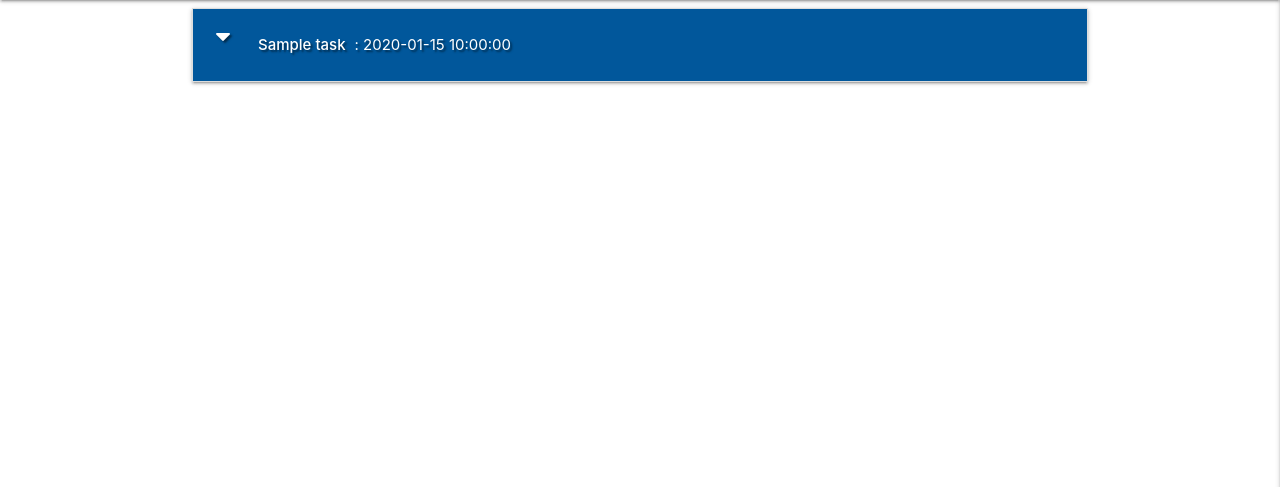
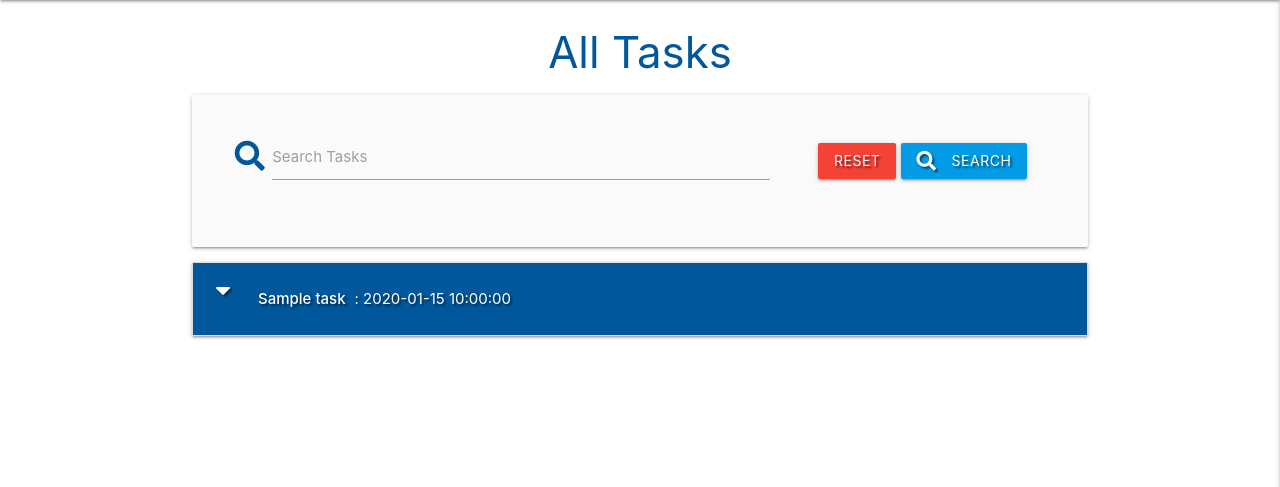
Before and after one commit to Andrew-code2020/datacentricminiproject, a Flask app: page / in a window 1280 px wide. Shown: the part 64-551 px from the top of the page. Run offline with Flask 2, Linux system fonts and the light colour scheme; a database or web service that is not in the repository returns one stand-in record (values such as "Sample title"); some libraries are stand-ins or nearby versions.

Commit message:
add search functionality

```diff
--- a/app.py
+++ b/app.py
@@ -23,6 +23,13 @@ mongo = PyMongo(app)
 def get_tasks():
     tasks = list(mongo.db.tasks.find())
     return render_template("tasks.html", tasks=tasks)
+
+@app.route("/search", methods=["GET", "POST"])
+def search():
+    query = request.form.get("query")
+    tasks = list(mongo.db.tasks.find({"$text": {"$search": query}}))
+    return render_template("tasks.html", tasks=tasks)
+
 
 
 @app.route("/register", methods=["GET", "POST"])
--- a/templates/tasks.html
+++ b/templates/tasks.html
@@ -1,6 +1,36 @@
-{% extends "base.html" %}
-{% block content %}
+{% extends "base.html" %} {% block content %}
 
+
+<h3 class="light-blue-text text-darken-4 center-align">All Tasks</h3>
+
+<div class="row card-panel grey lighten-5">
+  <form action="{{ url_for('search') }}" method="post" class="col s12">
+    <div class="row valign-wrapper center-align">
+      <div class="input-field col s12 m8">
+        <i class="fas fa-search prefix light-blue-text text-darken-4"></i>
+        <input
+          type="text"
+          name="query"
+          id="query"
+          minlength="3"
+          class="validate"
+          required
+        />
+        <label for="query">Search Tasks</label>
+      </div>
+      <div class="col s12 m4">
+        <a href="{{ url_for('get_tasks') }}" class="red btn text-shadow"
+          >Reset</a
+        >
+        <button type="submit" class="light-blue darken-1 btn text-shadow">
+          <i class="fas fa-search left"></i> Search
+        </button>
+      </div>
+    </div>
+  </form>
+</div>
+
+{% if tasks|length > 0 %}
 
 <ul class="collapsible">
   {% for task in tasks %}
@@ -10,27 +40,40 @@
       <div class="col s3">
         <i class="fas fa-caret-down"></i>
         {% if session.user|lower == task.created_by|lower %}
-                    <a href="{{url_for ('delete_task', task_id=task._id)}}" class="btn-small green accent-4">Done</a>
-                    <a href="{{url_for ('edit_task', task_id=task._id)}}" class="btn-small light blue lighten-1">Edit</a>
+        <a
+          href="{{url_for ('delete_task', task_id=task._id)}}"
+          class="btn-small green accent-4"
+          >Done</a
+        >
+        <a
+          href="{{url_for ('edit_task', task_id=task._id)}}"
+          class="btn-small light blue lighten-1"
+          >Edit</a
+        >
         {% endif %}
       </div>
       <div class="col s9">
-            <strong> {{ task.task_name }} </strong> : {{ task.due_date }}
-			{% if task.is_urgent == "on" %}
-			<i class="fas fa-exclamation-circle light-blue-text text-lighten-2 tooltipped"
-                        data-position="right" data-tooltip="URGENT!"></i>
+        <strong> {{ task.task_name }} </strong> : {{ task.due_date }} {% if
+        task.is_urgent == "on" %}
+        <i
+          class="fas fa-exclamation-circle light-blue-text text-lighten-2 tooltipped"
+          data-position="right"
+          data-tooltip="URGENT!"
+        ></i>
         {% endif %}
       </div>
     </div>
     <div class="collapsible-body">
       <strong>{{ task.category_name }} </strong>
-			<p>{{ task.task_description }} </p>
-			<p> <em> by: {{task.created_by}} </em> </p>
+      <p>{{ task.task_description }}</p>
+      <p><em> by: {{task.created_by}} </em></p>
     </div>
   </li>
 
   {% endfor %}
-
 </ul>
+{% else %}
+<h3 class="red-text text-darken-4 center-align">No Results Found !!!</h3>
+{% endif %}
 
 {% endblock %}
```
Lines whose indentation alone changed are shown as unchanged.
